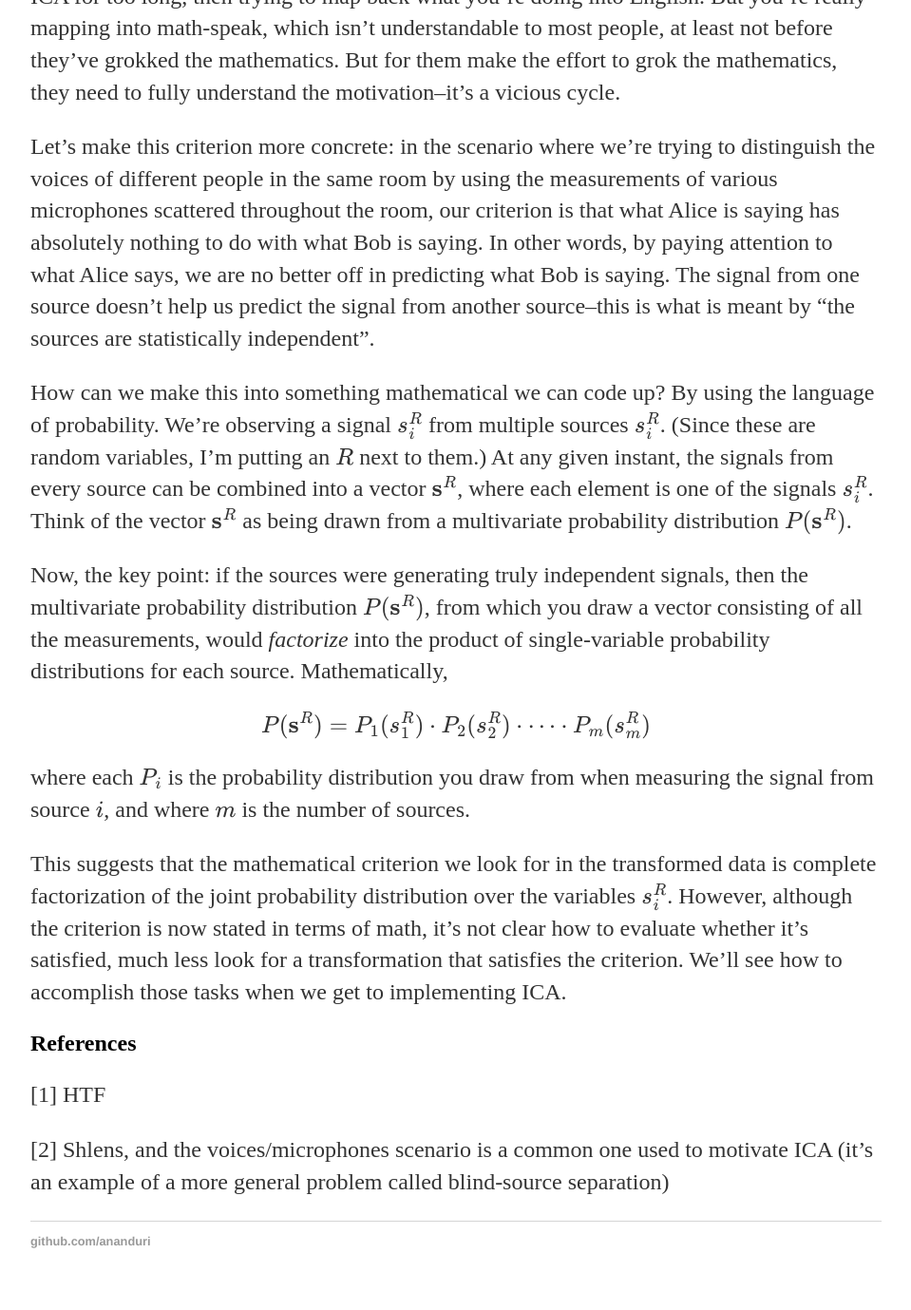
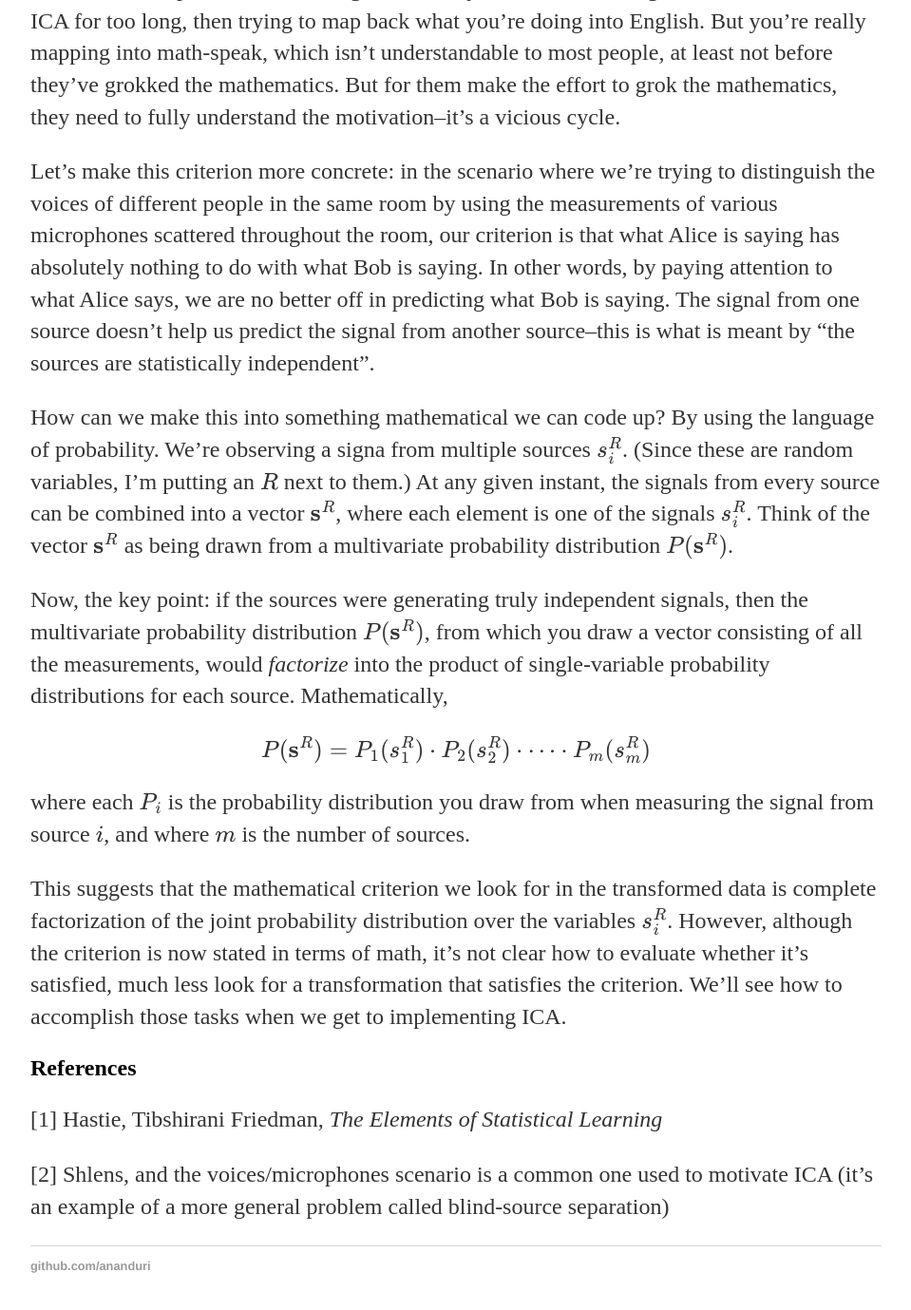
Before and after one commit to ananduri/ananduri.github.io, a Jekyll site: the page built from _posts/2017-10-31-Independent-Component-Analysis.md, in a window 1280 px wide and 1400 px high, scrolled down 4037 px. Shown: the top 1379 px of the window at 95% size, without its empty margins (160-1119 px from the left). Built offline with Jekyll 4.4.1, drawn with Linux system fonts in a browser that asks for light colours; our own code applies the rules of GitHub Pages for plain Markdown files; formulas are drawn with MathJax 3.

Commit message:
Updated ICA post

```diff
--- a/_posts/2017-10-31-Independent-Component-Analysis.md
+++ b/_posts/2017-10-31-Independent-Component-Analysis.md
@@ -46,13 +46,15 @@
 
 then we can use ICA to tell apart the signals from different sources.
 
+---
+
 We haven't yet specified a criterion for the transformed representation. To do that, we'll make another innocuous-seeming assumption: that observing the signal from one source should tell us absolutely nothing about the signal from another source. Surprisingly, this requirement can be turned into the mathematical criterion we need.
 
 As a side note: in many explanations of ICA, this criterion is stated as "assuming the sources are statistically independent" or even "maximizing the non-Gaussianity of the sources". To me, these descriptions are confusing. I think they come from looking at the math/code of ICA for too long, then trying to map back what you're doing into English. But you're really mapping into math-speak, which isn't understandable to most people, at least not before they've grokked the mathematics. But for them make the effort to grok the mathematics, they need to fully understand the motivation--it's a vicious cycle.
 
 Let's make this criterion more concrete: in the scenario where we're trying to distinguish the voices of different people in the same room by using the measurements of various microphones scattered throughout the room, our criterion is that what Alice is saying has absolutely nothing to do with what Bob is saying. In other words, by paying attention to what Alice says, we are no better off in predicting what Bob is saying. The signal from one source doesn't help us predict the signal from another source--this is what is meant by "the sources are statistically independent".
 
-How can we make this into something mathematical we can code up? By using the language of probability. We're observing a signal $s_i^R$ from multiple sources $s_i^R$. (Since these are random variables, I'm putting an $R$ next to them.) At any given instant, the signals from every source can be combined into a vector $\mathbf{s}^R$, where each element is one of the signals $s_i^R$. Think of the vector $\mathbf{s}^R$ as being drawn from a multivariate probability distribution $P(\mathbf{s}^R)$.
+How can we make this into something mathematical we can code up? By using the language of probability. We're observing a signa from multiple sources $s_i^R$. (Since these are random variables, I'm putting an $R$ next to them.) At any given instant, the signals from every source can be combined into a vector $\mathbf{s}^R$, where each element is one of the signals $s_i^R$. Think of the vector $\mathbf{s}^R$ as being drawn from a multivariate probability distribution $P(\mathbf{s}^R)$.
 
 Now, the key point: if the sources were generating truly independent signals, then the multivariate probability distribution $P(\mathbf{s}^R)$, from which you draw a vector consisting of all the measurements, would _factorize_ into the product of single-variable probability distributions for each source. Mathematically,
 
@@ -67,6 +69,6 @@
 
 ## References
 
-[1] HTF
+[1] Hastie, Tibshirani Friedman, _The Elements of Statistical Learning_
 
 [2] Shlens, and the voices/microphones scenario is a common one used to motivate ICA (it's an example of a more general problem called blind-source separation)
```
